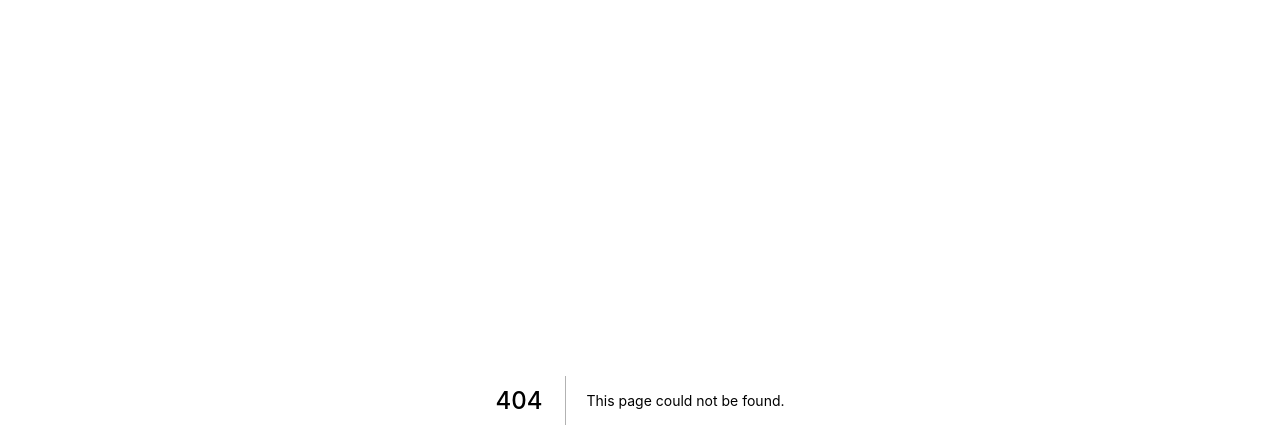
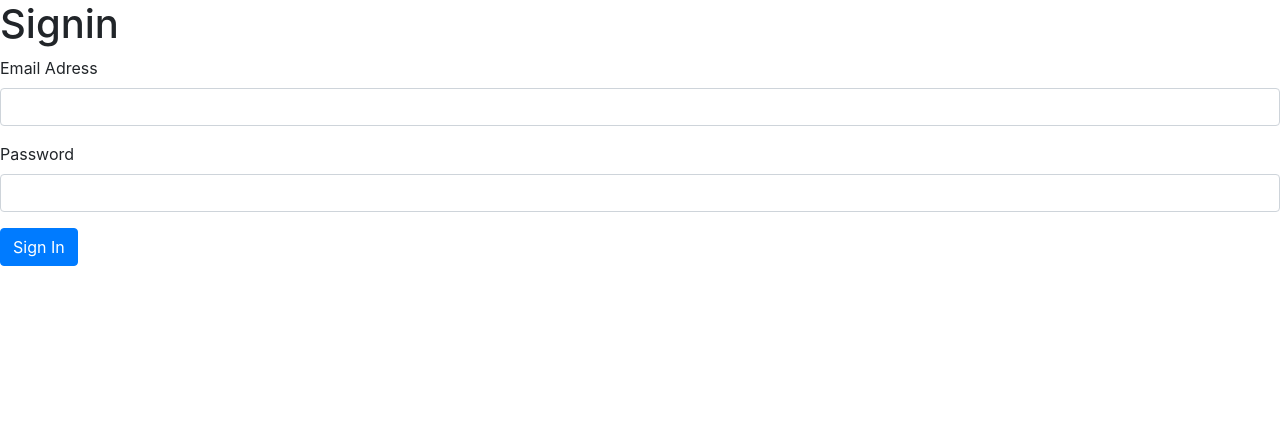
Before and after one commit to EnzoEsper/ticketing, a Next.js app in the folder client/: page /auth/signin in a window 1280 px wide. Before the commit this address had no page. Shown: the top 448 px of the page. Built offline with nearby package versions, Linux system fonts and the light colour scheme.

Commit message:
creating the signin form

```diff
--- /dev/null
+++ b/client/pages/auth/signin.js
@@ -0,0 +1,39 @@
+import { useState } from 'react';
+import Router from 'next/router';
+import useRequest from '../../hooks/use-request';
+
+export default () => {
+  const [email, setEmail] = useState('');
+  const [password, setPassword] = useState('');
+  const { doRequest, errors } = useRequest({
+    url: '/api/users/signin',
+    method: 'post',
+    body: {
+      email, password
+    },
+    onSuccess: () => Router.push('/')
+  });
+
+  const onSubmit = async (event) => {
+    event.preventDefault();
+
+    // custom hook to make the request
+    doRequest();
+  }
+
+  return(
+    <form onSubmit={onSubmit}>
+      <h1>Signin</h1>
+      <div className="form-group">
+        <label>Email Adress</label>
+        <input value={email} onChange={e => setEmail(e.target.value)} className="form-control"/>
+      </div>
+      <div className="form-group">
+        <label>Password</label>
+        <input value={password} onChange={e => setPassword(e.target.value)} type="password" className="form-control"/>
+      </div>
+      {errors}
+      <button className="btn btn-primary">Sign In</button>
+    </form>
+  );
+};
--- a/client/pages/banana.js
+++ /dev/null
@@ -1,3 +0,0 @@
-export default () => {
-  return <h1>Banana</h1>
-};
```
